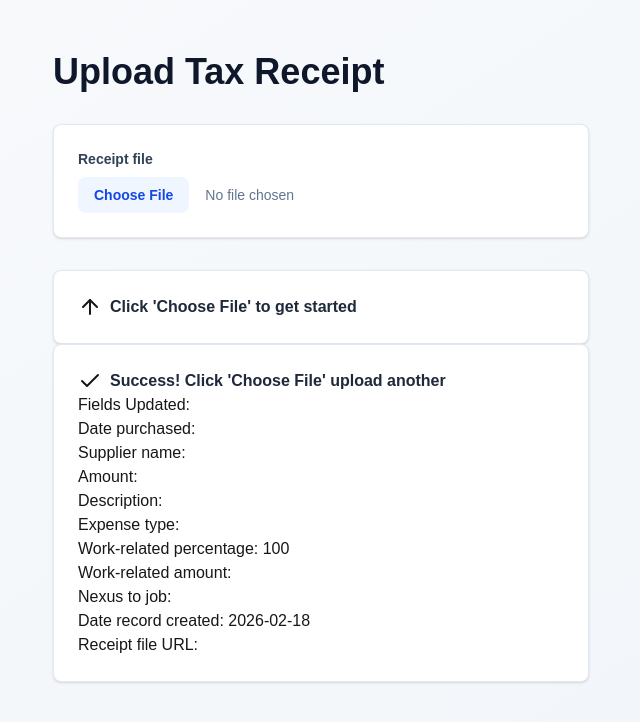
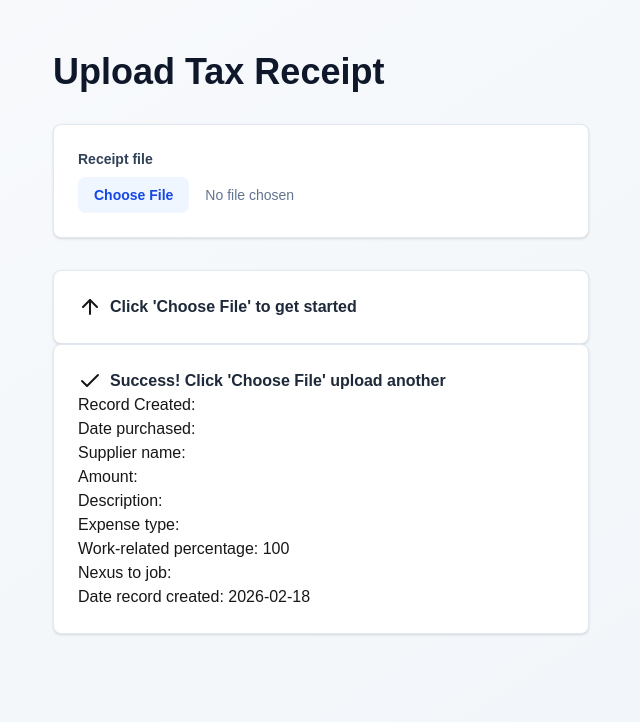
Before and after one commit to rikifujihara/tax-receipts-manager, a Next.js app: page / in a window 1280 px wide. Shown: the top 722 px of the page, without its empty margins (319-959 px from the left). Built offline with nearby package versions, Linux system fonts and the light colour scheme.

Commit message:
WIP: showing successful file upload summary

```diff
--- a/app/_components/UploadSuccess.tsx
+++ b/app/_components/UploadSuccess.tsx
@@ -1,14 +1,17 @@
 import { SHEET_COLUMN_NAMES, SHEET_COLUMNS } from "@/lib/constants";
 import { ColumnKey, ReceiptFormState } from "@/lib/types";
 import { Check } from "lucide-react";
+import Image from "next/image";
 
 export default function UploadSuccess({
   form,
+  file,
   fileUrl,
   workRelatedAmount,
 }: {
   form: ReceiptFormState;
   fileUrl: string | null;
+  file: File | null;
   workRelatedAmount: string;
 }) {
   return (
@@ -19,13 +22,28 @@ export default function UploadSuccess({
           Success! Click &apos;Choose File&apos; upload another
         </p>
       </div>
-      Fields Updated:
+      Record Created:
+      {file && fileUrl && (
+        <div className="relative h-70 mt-4 rounded-lg overflow-hidden border border-slate-200 bg-slate-50">
+          {file.type === "application/pdf" ? (
+            <iframe src={fileUrl} className="h-full w-full object-contain" />
+          ) : (
+            <Image
+              src={fileUrl}
+              alt="Receipt preview"
+              fill
+              className="object-contain"
+            />
+          )}
+        </div>
+      )}
       <ul>
-        {(Object.keys(form) as keyof ReceiptFormState).map((key) => (
+        {(Object.keys(form) as (keyof ReceiptFormState)[]).map((key) => (
           <li key={key}>
             {SHEET_COLUMNS[key]}: {form[key]}
           </li>
         ))}
+        <li key="fileUrl"></li>
       </ul>
     </div>
   );
--- a/app/page.tsx
+++ b/app/page.tsx
@@ -1,7 +1,7 @@
 "use client";
 
 import { useEffect, useState } from "react";
-import { SHEET_COLUMNS } from "@/lib/constants";
+import { FORM_STATE_FIELDS, SHEET_COLUMNS } from "@/lib/constants";
 import {
   ColumnKey,
   ExtractedFieldsResponse,
@@ -25,7 +25,7 @@ const initialFormValues: Partial<Record<ColumnKey, string>> = {
 
 const emptyForm = (): ReceiptFormState =>
   Object.fromEntries(
-    Object.keys(SHEET_COLUMNS).map((key) => [
+    Object.keys(FORM_STATE_FIELDS).map((key) => [
       key,
       initialFormValues[key as ColumnKey] ?? "",
     ]),
@@ -90,9 +90,9 @@ export default function Home() {
           />
         )}
 
-        {uploadStatus === "success" && <UploadSuccess form={form} />}
         <UploadSuccess
           form={form}
+          file={file}
           fileUrl={fileUrl}
           workRelatedAmount={workRelatedAmount}
         />
@@ -129,7 +129,6 @@ export default function Home() {
     });
 
     const data = (await response.json()) as ExtractedFieldsResponse;
-    console.log("dataResponse: ", data);
     setForm((prev) => ({ ...prev, ...data.fields }));
     setExtractionStatus("done");
   }
--- a/lib/constants.ts
+++ b/lib/constants.ts
@@ -13,6 +13,13 @@ export const SHEET_COLUMNS = {
   receiptFileUrl: "Receipt file URL",
 } as const;
 
+// Destructured variables are just being used to derive FORM_STATE_FIELDS
+// eslint-disable-next-line @typescript-eslint/no-unused-vars
+const { receiptFileUrl, workRelatedAmount, ...FORM_STATE_FIELDS } =
+  SHEET_COLUMNS;
+
+export { FORM_STATE_FIELDS };
+
 export const SHEET_COLUMN_NAMES = Object.values(SHEET_COLUMNS);
 
 export const TOP_LEVEL_FOLDER_NAME = "easy-receipts";
--- a/lib/types.ts
+++ b/lib/types.ts
@@ -1,4 +1,4 @@
-import { SHEET_COLUMNS } from "@/lib/constants";
+import { FORM_STATE_FIELDS, SHEET_COLUMNS } from "@/lib/constants";
 import { SetStateAction } from "react";
 
 export type ColumnKey = keyof typeof SHEET_COLUMNS;
@@ -9,10 +9,7 @@ export type ExtractedFieldsResponse = {
   fields: Omit<ReceiptRecord, "dateRecordCreated">;
 };
 
-export type ReceiptFormState = Omit<
-  ReceiptRecord,
-  "receiptFileUrl" | "workRelatedAmount"
->;
+export type ReceiptFormState = Record<keyof typeof FORM_STATE_FIELDS, string>;
 
 export type SetState<T> = React.Dispatch<SetStateAction<T>>;
 
```
Also changed, not shown: app/api/file/extract-fields/route.ts (+0 -1 lines).
